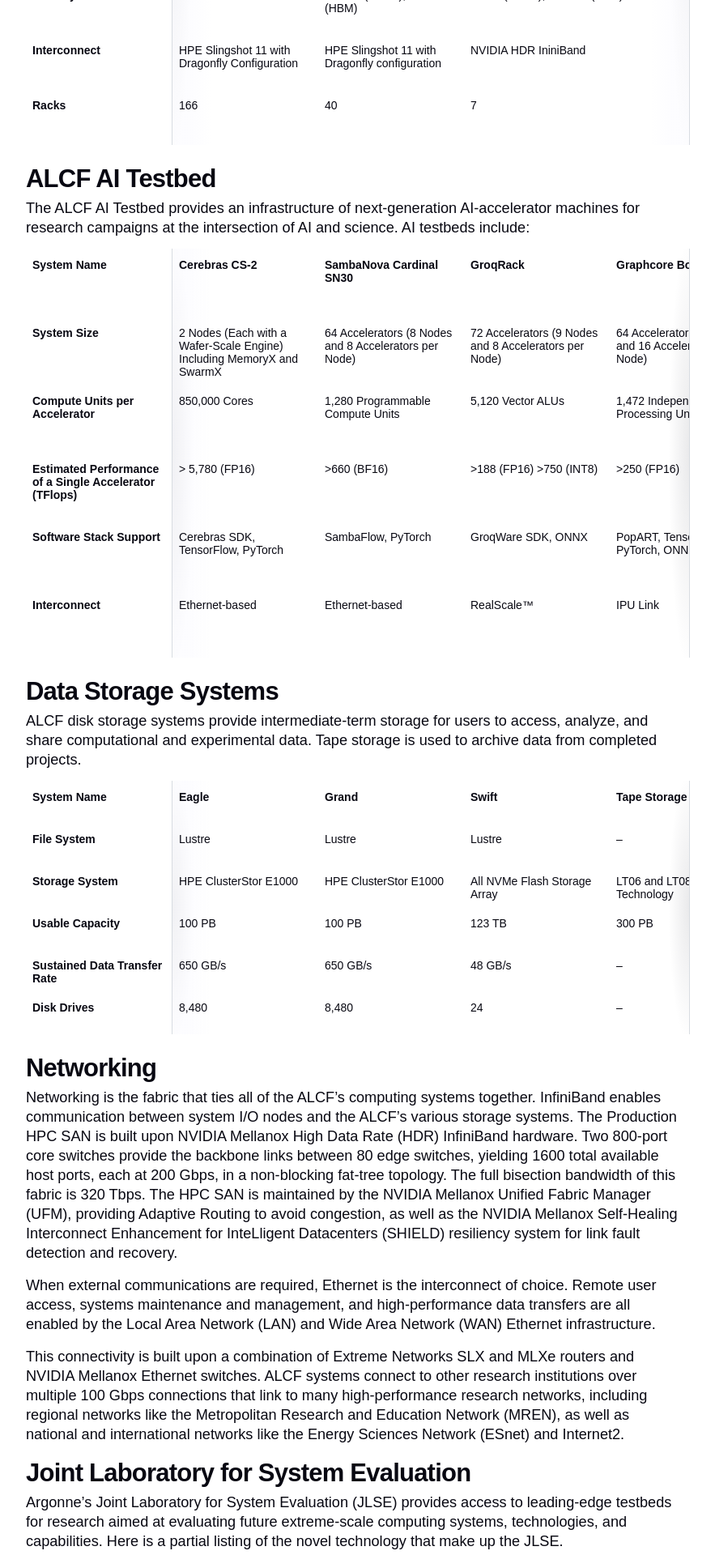
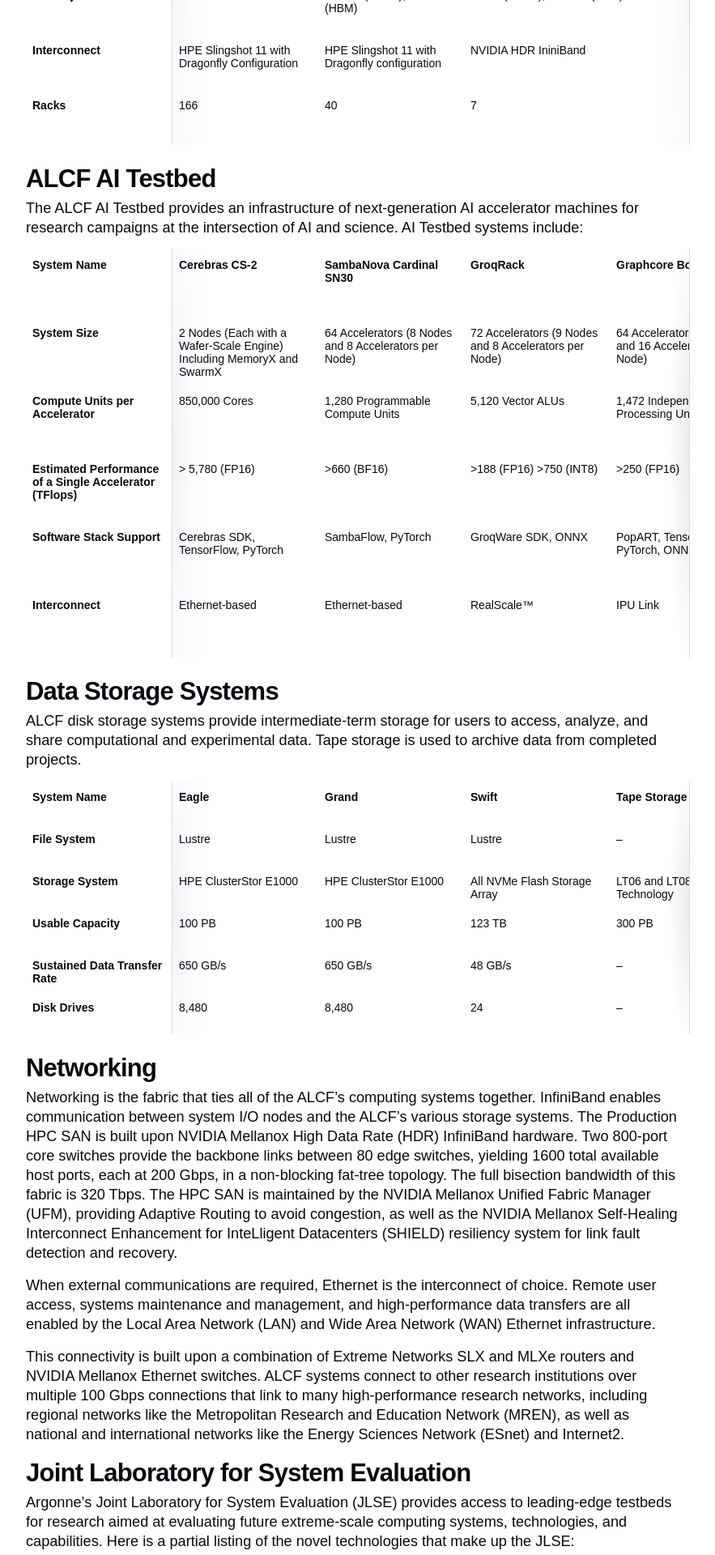
Before and after one commit to argonne-lcf/AR2024, a Jekyll site: the page built from 04_expertise-and-resources/systems.md, in a window 1280 px wide. Shown: the part 1697-3617 px from the top of the page at 81% size, without its empty margins (303-1186 px from the left). Built offline with Jekyll 4.4.1, drawn with Linux system fonts in a browser that asks for light colours; some web fonts are replaced.

Commit message:
Update systems-edits.md

```diff
--- a/04_expertise-and-resources/systems.md
+++ b/04_expertise-and-resources/systems.md
@@ -48,7 +48,7 @@
 
 ## ALCF AI Testbed
 
-The ALCF AI Testbed provides an infrastructure of next-generation AI-accelerator machines for research campaigns at the intersection of AI and science. AI testbeds include:
+The ALCF AI Testbed provides an infrastructure of next-generation AI accelerator machines for research campaigns at the intersection of AI and science. AI Testbed systems include:
 
 | System Name | System Size | Compute Units per Accelerator | Estimated Performance of a Single Accelerator (TFlops) | Software Stack Support  | Interconnect |
 | :-- | :-- | :-- | :-- | :-- | :-- |
@@ -97,11 +97,10 @@
 
 ## Joint Laboratory for System Evaluation
 
-Argonne’s Joint Laboratory for System Evaluation (JLSE) provides access to leading-edge testbeds for research aimed at evaluating future extreme-scale computing systems, technologies, and capabilities. Here is a partial listing of the novel technology that make up the JLSE.
+Argonne’s Joint Laboratory for System Evaluation (JLSE) provides access to leading-edge testbeds for research aimed at evaluating future extreme-scale computing systems, technologies, and capabilities. Here is a partial listing of the novel technologies that make up the JLSE:
 
 - <b>Florentia:</b> Test and development system equipped with early versions of the Sapphire Rapids CPUs and Ponte Vecchio GPUs that power Aurora
-- <b>Arcticus, DevEP, Iris:</b> Intel discrete and integrated GPU testbeds to
-support the development, optimization, and scaling of applications and software for Aurora
+- <b>Arcticus, DevEP, Iris:</b> Intel discrete and integrated GPU testbeds to support the development, optimization, and scaling of applications and software for Aurora
 - <b>Aurora Software Development Kit:</b> Frequently updated version of the publicly available Intel oneAPI toolkit for Aurora development
 - <b>Arm Ecosystem:</b> Apollo 80 Fujitsu A64FX Arm system, NVIDIA Ampere Arm and A100 test kits, and an HPE Comanche with Marvell ARM64 CPU platform provide an ecosystem for porting applications and measuring performance on next-generation systems
 - <b>Presque:</b> Intel DAOS nodes for testing the Aurora storage system
```
